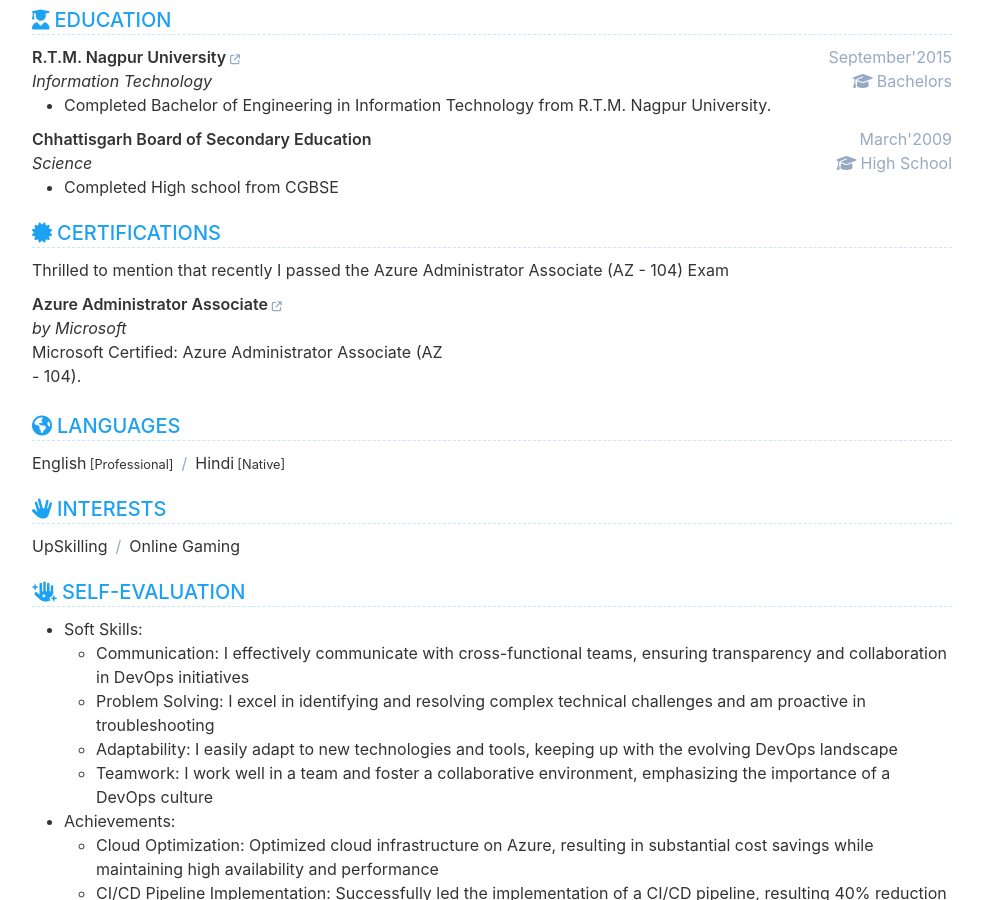
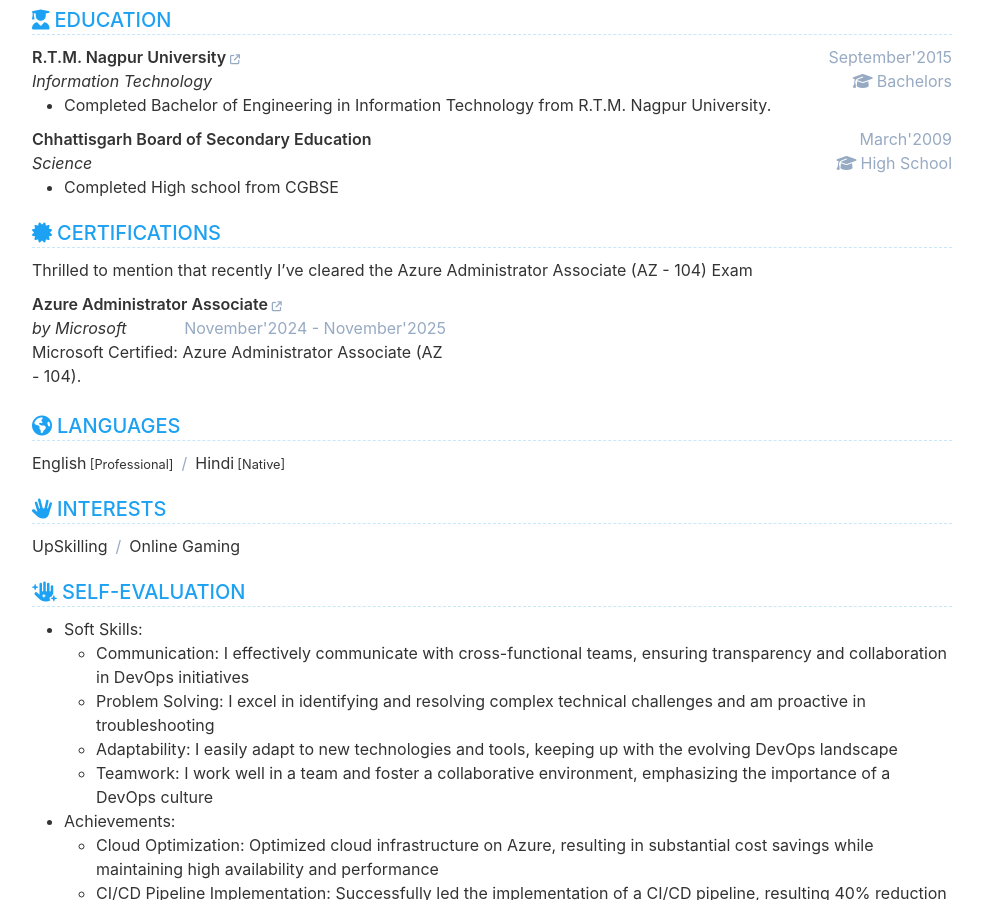
Before and after one commit to Raskinn/Resume, a Jekyll site: the page built from index.html, in a window 1280 px wide and 900 px high, scrolled down 1366 px. Shown: the whole window, without its empty margins (148-1131 px from the left). Built offline with Jekyll 4.4.1, drawn with Linux system fonts in a browser that asks for light colours.

Commit message:
added fixes

```diff
--- a/_data/data.yml
+++ b/_data/data.yml
@@ -295,12 +295,12 @@ certificate:
   order: 5
   title: Certifications
   description: |
-    Thrilled to mention that recently I passed the Azure Administrator Associate (AZ - 104) Exam
+    Thrilled to mention that recently I've cleared the Azure Administrator Associate (AZ - 104) Exam
 
   items:
     - name: Azure Administrator Associate
       issuer: by Microsoft
-      Expires on: November'2025
+      date: November'2024 - November'2025
       link: "https://learn.microsoft.com/api/credentials/share/en-us/RaskinBagde-7499/EE77836C28107C0B?sharingId=7183CB72FD2C67F9"
       description: |
         Microsoft Certified: Azure Administrator Associate (AZ - 104).
```
